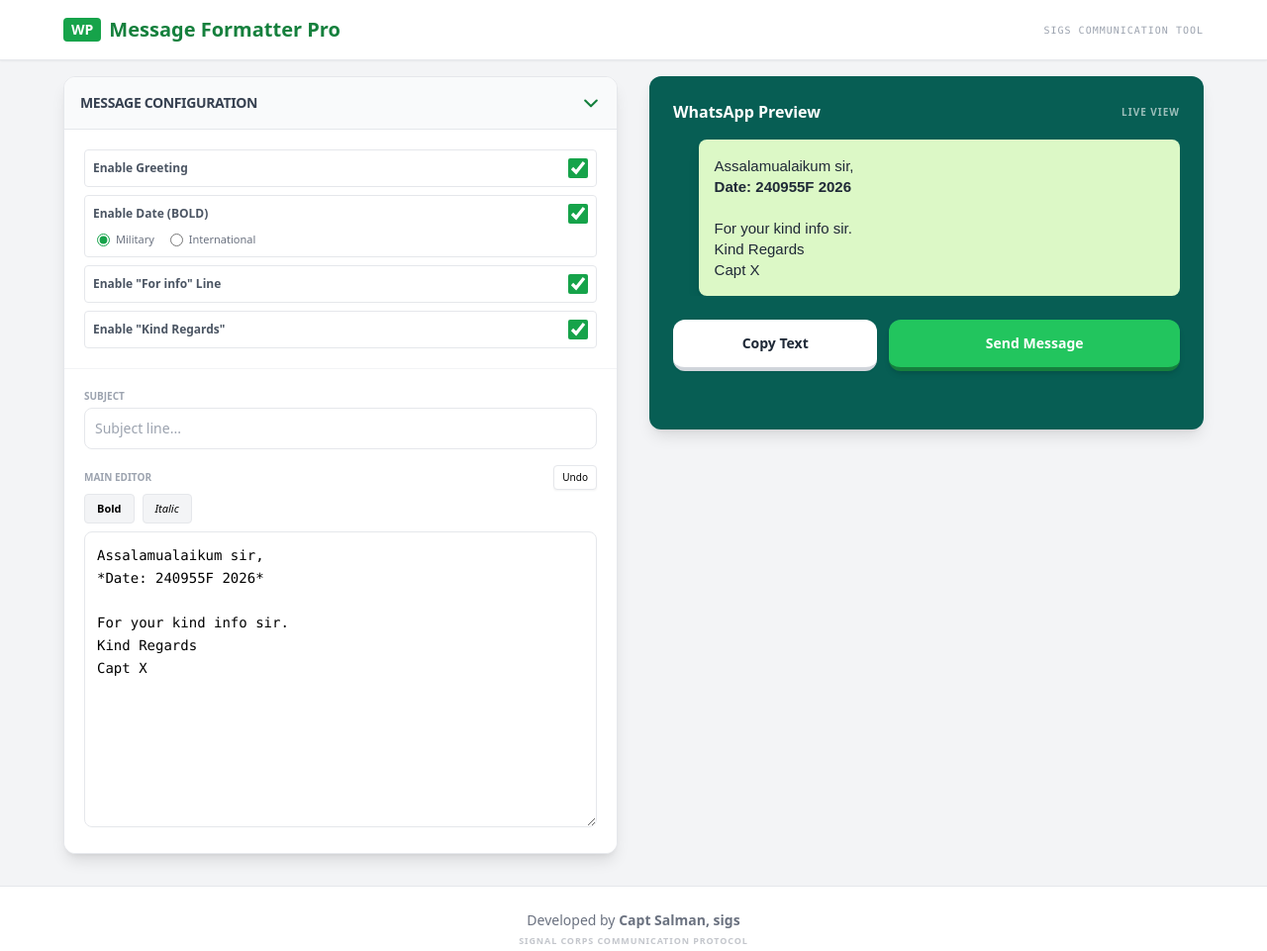
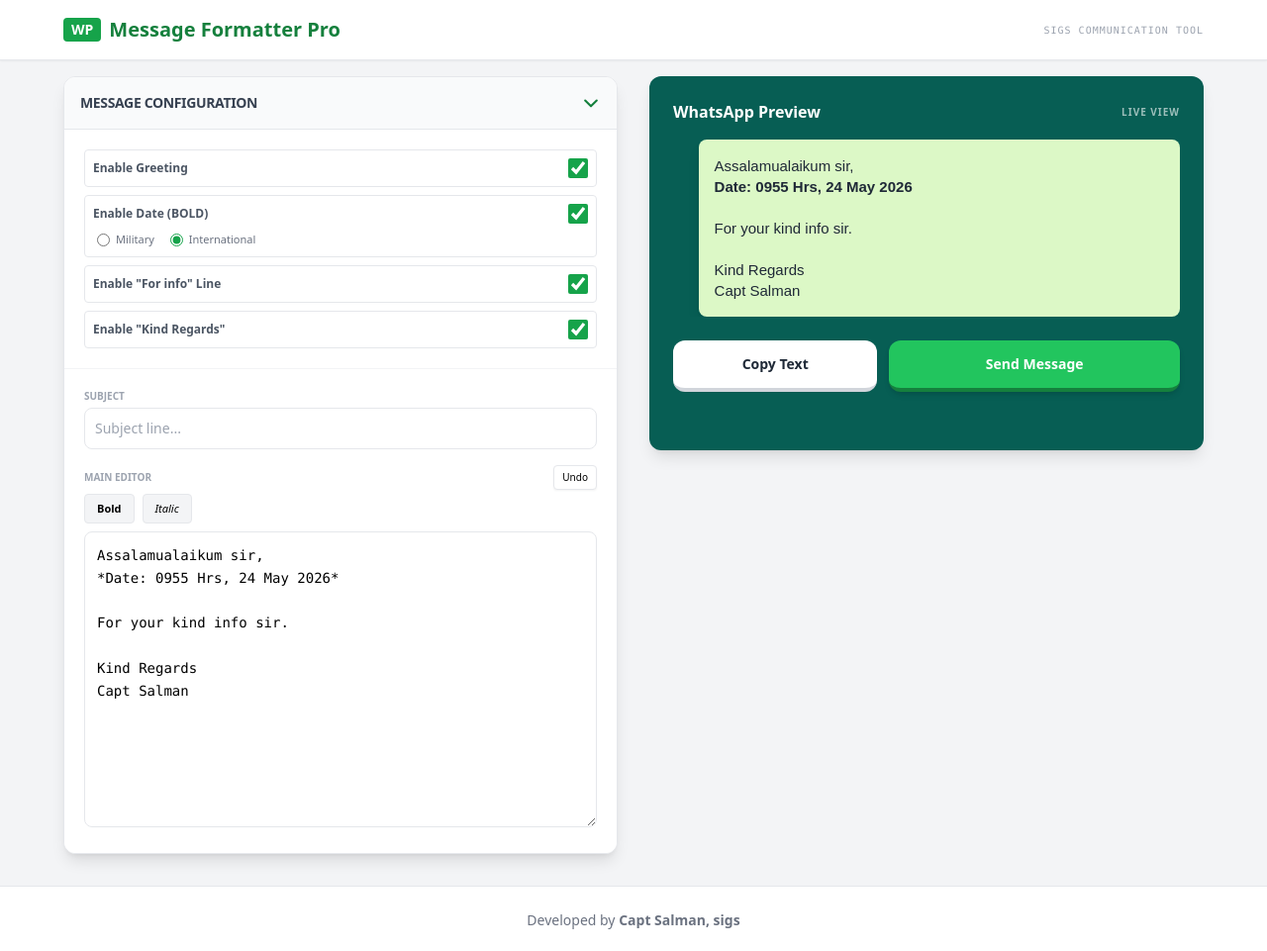
Before and after one commit to iamsalmanr/whatsapp, a plain HTML site: page index.html in a window 1280 px wide. Shown: the whole page at 99% size. Drawn offline with nearby package versions, Linux system fonts and the light colour scheme.

Commit message:
Update radio button default selection and footer text

```diff
--- a/index.html
+++ b/index.html
@@ -76,10 +76,11 @@
                             </div>
                             <div class="flex gap-4 ml-1">
                                 <label class="flex items-center cursor-pointer text-[11px] text-gray-500 font-medium">
-                                    <input type="radio" name="dateStyle" value="mil" checked onchange="rebuildEditorFromSettings()" class="mr-1.5 accent-green-600"> Military
+                                    <input type="radio" name="dateStyle" value="mil" onchange="rebuildEditorFromSettings()" class="mr-1.5 accent-green-600"> Military
                                 </label>
                                 <label class="flex items-center cursor-pointer text-[11px] text-gray-500 font-medium">
-                                    <input type="radio" name="dateStyle" value="intl" onchange="rebuildEditorFromSettings()" class="mr-1.5 accent-green-600"> International
+                                    <!-- International set as CHECKED by default -->
+                                    <input type="radio" name="dateStyle" value="intl" checked onchange="rebuildEditorFromSettings()" class="mr-1.5 accent-green-600"> International
                                 </label>
                             </div>
                         </div>
@@ -148,8 +149,7 @@
     <!-- FOOTER -->
     <footer class="mt-8 py-6 px-4 text-center border-t border-gray-200 text-gray-500 bg-white">
         <p class="text-sm">Developed by <strong>Capt Salman, sigs</strong></p>
-        <p class="text-[9px] mt-1 opacity-40 uppercase tracking-widest font-bold">Signal Corps Communication Protocol</p>
-    </footer>
+            </footer>
 
     <script>
         const months = ["January", "February", "March", "April", "May", "June", "July", "August", "September", "October", "November", "December"];
@@ -209,9 +209,12 @@
 
             lines.push("", savedBody || "", "");
 
-            if(document.getElementById('checkInfo').checked) lines.push("For your kind info sir.");
+            if(document.getElementById('checkInfo').checked) {
+                lines.push("For your kind info sir.");
+            }
+
             if(document.getElementById('checkRegards').checked) {
-                lines.push("Kind Regards", "Capt X");
+                lines.push("", "Kind Regards", "Capt Salman");
             }
 
             editor.value = lines.join("\n").replace(/\n{4,}/g, '\n\n').trim();
```
